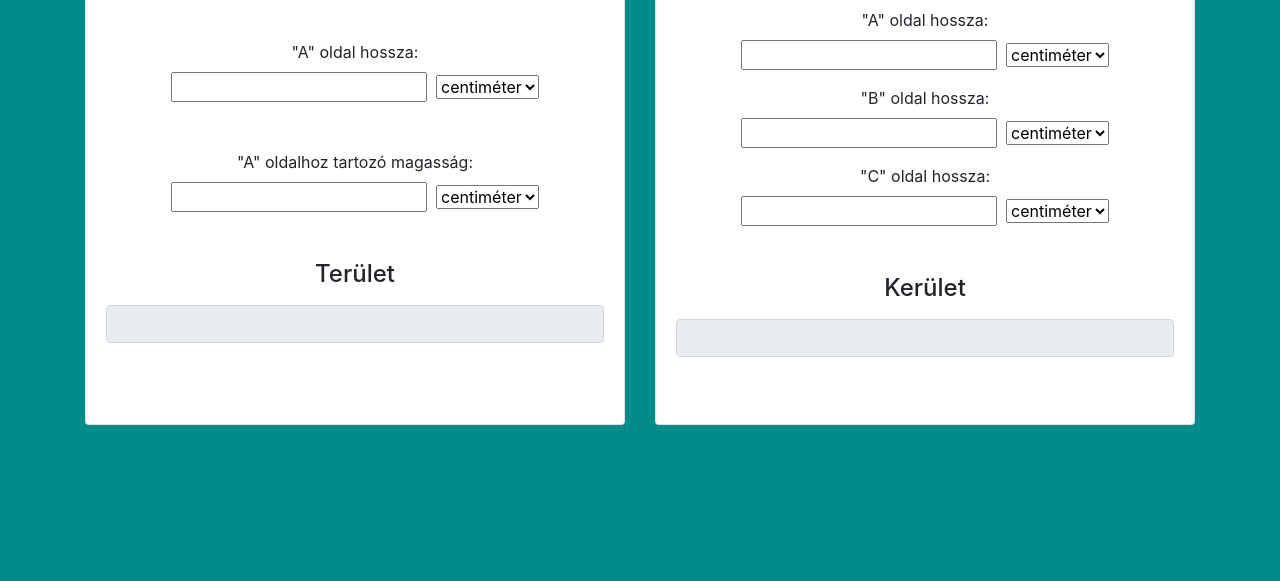
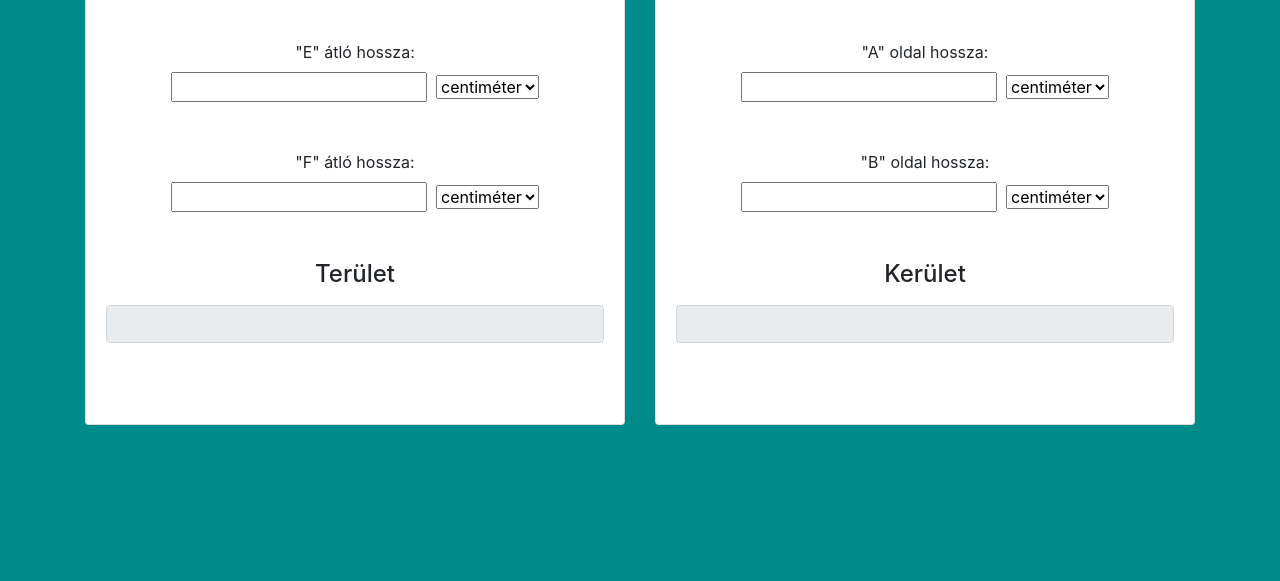
Before and after one commit to viragtamas05/GeoCalc, a plain HTML site: page Deltoid.html in a window 1280 px wide. Shown: the part 219-800 px from the top of the page. Drawn offline with nearby package versions, Linux system fonts and the light colour scheme.

Commit message:
Deltoid oldal Fixes #6 Deltoid oldal kész

```diff
--- a/Haromszog.html
+++ b/Deltoid.html
@@ -1,5 +1,5 @@
 <!DOCTYPE html>
-<html lang="en">
+<html lang="hu">
 <head>
     <meta charset="UTF-8">
     <meta http-equiv="X-UA-Compatible" content="IE=edge">
@@ -13,7 +13,7 @@
     <script src="https://maxcdn.bootstrapcdn.com/bootstrap/4.5.2/js/bootstrap.min.js"></script>
     <link rel="stylesheet" href="style.css" />
     <script src="java.js"></script>
-    <title>GeoCalc: Háromszög</title>
+    <title>GeoCalc: Deltoid</title>
 </head>
 <body>
     <nav class="navbar navbar-expand-md bg-dark navbar-dark">
@@ -29,7 +29,7 @@
         <div class="collapse navbar-collapse" id="collapsible">
           <ul class="navbar-nav">
             <li class="nav-item">
-              <a class="nav-link" href="#">Háromszög</a>
+              <a class="nav-link" href="Haromszog.html">Háromszög</a>
             </li>
             <li class="nav-item">
               <a class="nav-link" href="#">Deltoid</a>
@@ -42,11 +42,11 @@
             </li>
           </ul>
         </div>
-    </nav>
+      </nav>
 
-    <div class="container-fluid">
+      <div class="container-fluid">
         <div class="conatiner pt-3 pb-3 pr-5 pl-5">
-            <h1 class="cím1">Háromszög számológép</h1>
+            <h1 class="cím1">Deltoid számológép</h1>
         </div>
         <div class="container">
             <div class="card-deck">
@@ -54,8 +54,8 @@
                     <div class="card-body text-center">
                         <h2>Terület</h2>
                         <form class="pt-5">
-                            <label for="aoldal">"A" oldal hossza:</label> <br>
-                            <input type="number" id="aoldal" name="aoldal">
+                            <label for="eatlo">"E" átló hossza:</label> <br>
+                            <input type="number" id="eatlo" name="eatlo">
                             <label for="mertekegyseg"></label>
                             <select id="mertekegyseg" name="mertekegyseg">
                                 <option value="km">kilométer</option>
@@ -64,8 +64,8 @@
                                 <option value="cm" selected>centiméter</option>
                                 <option value="mm">milliméter</option>
                             </select> <br>
-                            <label for="amagasság" class="pt-5">"A" oldalhoz tartozó magasság:</label> <br>
-                            <input type="number" id="amagasság" name="amagasság">
+                            <label for="fatlo" class="pt-5">"F" átló hossza:</label> <br>
+                            <input type="number" id="fatlo" name="fatlo">
                             <label for="mertekegyseg"></label>
                             <select id="mertekegyseg" name="mertekegyseg">
                                 <option value="km">kilométer</option>
@@ -88,7 +88,7 @@
                 <div class="card bg-white">
                     <div class="card-body text-center">
                         <h2>Kerület</h2>
-                        <form class="pt-3">
+                        <form class="pt-5">
                             <label for="aoldal">"A" oldal hossza:</label> <br>
                             <input type="number" id="aoldal" name="aoldal">
                             <label for="mertekegyseg"></label>
@@ -99,18 +99,8 @@
                                 <option value="cm" selected>centiméter</option>
                                 <option value="mm">milliméter</option>
                             </select> <br>
-                            <label for="boldal" class="pt-3">"B" oldal hossza:</label> <br>
+                            <label for="boldal" class="pt-5">"B" oldal hossza:</label> <br>
                             <input type="number" id="boldal" name="boldal">
-                            <label for="mertekegyseg"></label>
-                            <select id="mertekegyseg" name="mertekegyseg">
-                                <option value="km">kilométer</option>
-                                <option value="m">méter</option>
-                                <option value="dm">deciméter</option>
-                                <option value="cm" selected>centiméter</option>
-                                <option value="mm">milliméter</option>
-                            </select> <br>
-                            <label for="coldal" class="pt-3">"C" oldal hossza:</label> <br>
-                            <input type="number" id="coldal" name="coldal">
                             <label for="mertekegyseg"></label>
                             <select id="mertekegyseg" name="mertekegyseg">
                                 <option value="km">kilométer</option>
```
Also changed, not shown: GeoCalc.html (+3 -3 lines).
